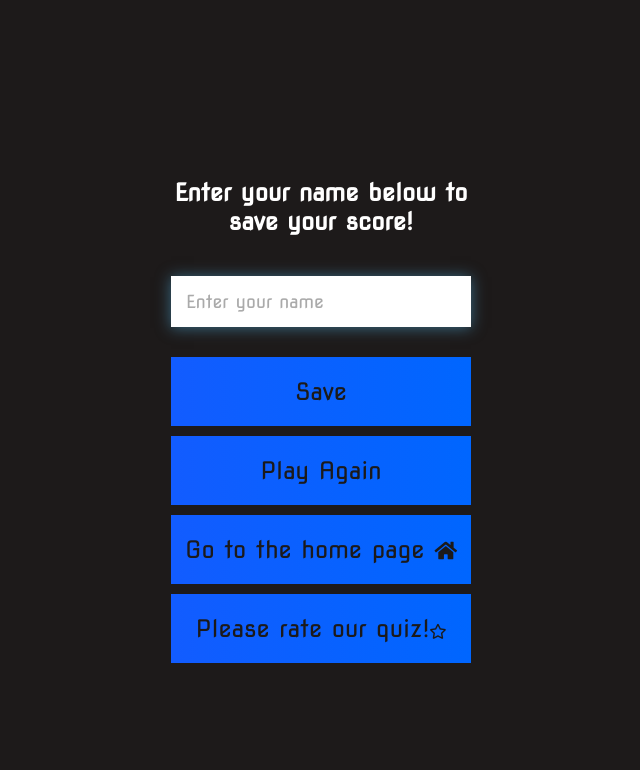
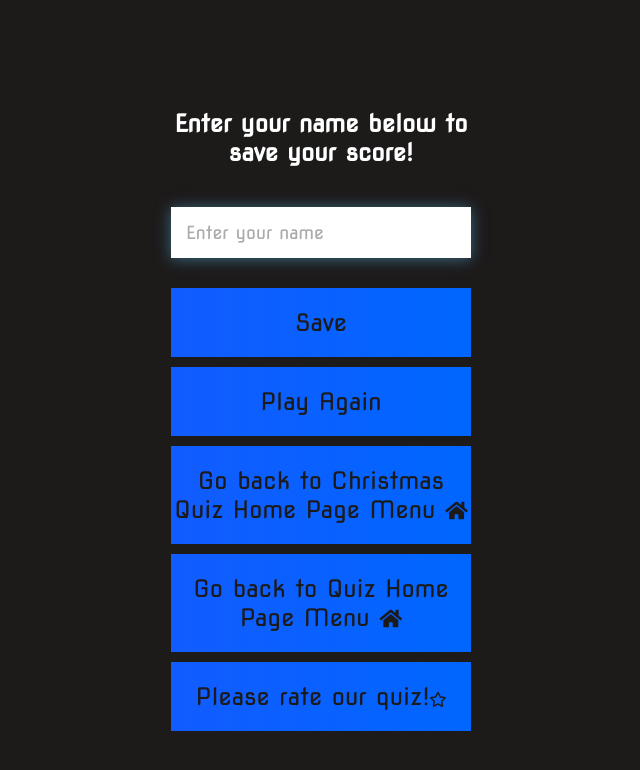
Before and after one commit to KendallDoesCoding/quiz, a plain HTML site: page christmas/end.html in a window 1280 px wide. Shown: the whole page, without its empty margins (319-959 px from the left). Drawn offline with Linux system fonts and the light colour scheme.

Commit message:
Update end.html

```diff
--- a/christmas/end.html
+++ b/christmas/end.html
@@ -19,8 +19,9 @@
                 <button class="btn" id="saveScoreBtn" type="submit"
                 onclick="saveHighScore(event)" disabled>Save</button>
             </form>
-            <a href="/game.html" class="btn">Play Again</a>
-            <a href="/" class="btn">Go to the home page<i class="fas fa-home"></i></a>
+            <a href="/christmas/game.html" class="btn">Play Again</a>
+            <a href="/christmas" class="btn">Go back to Christmas Quiz Home Page Menu<i class="fas fa-home"></i></a>
+            <a href="/" class="btn">Go back to Quiz Home Page Menu<i class="fas fa-home"></i></a>
             <a href="/rating" class="btn">Please rate our quiz!<i class="far fa-star"></i></a>
         </div>
     </div>
```
